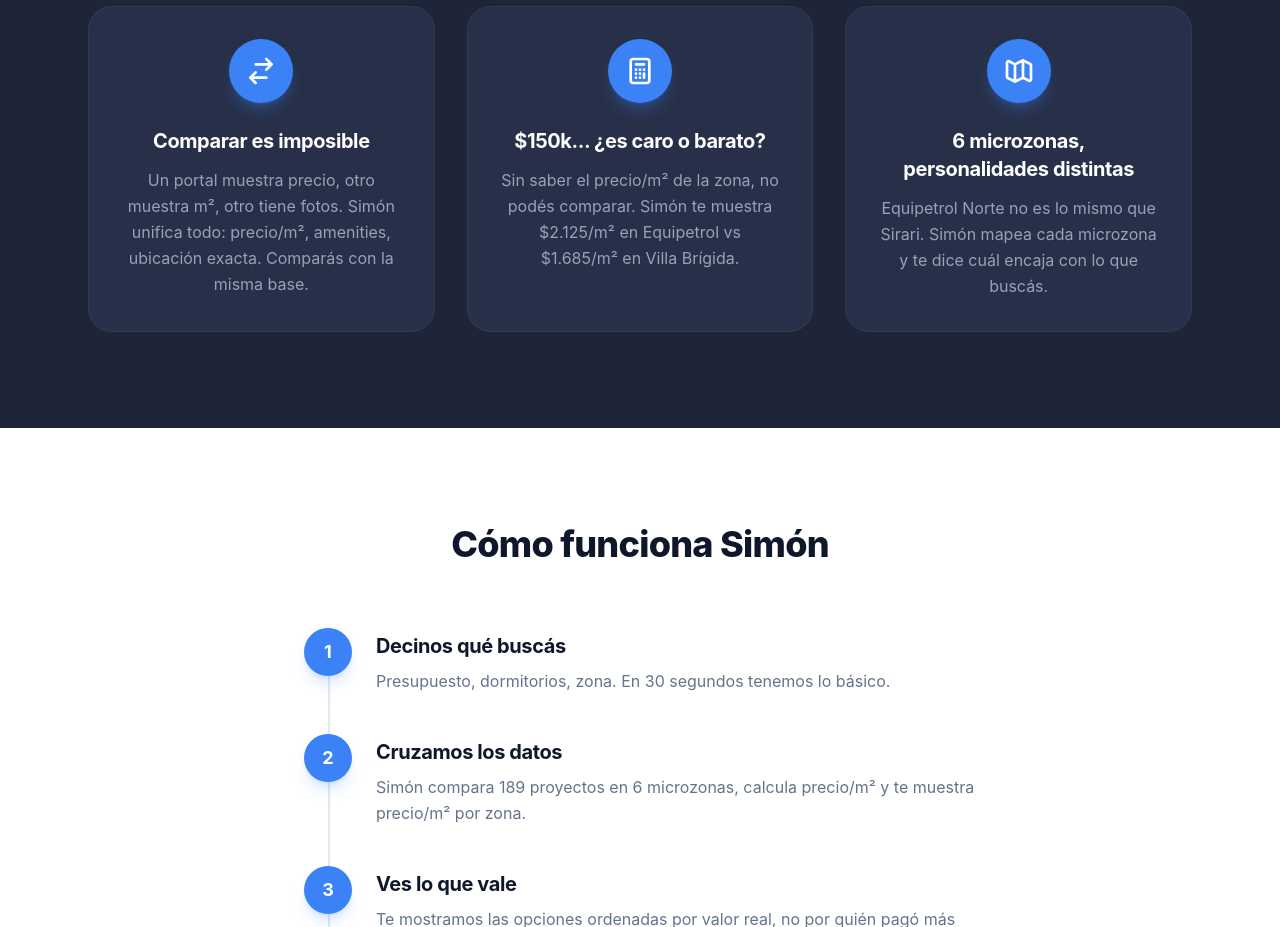
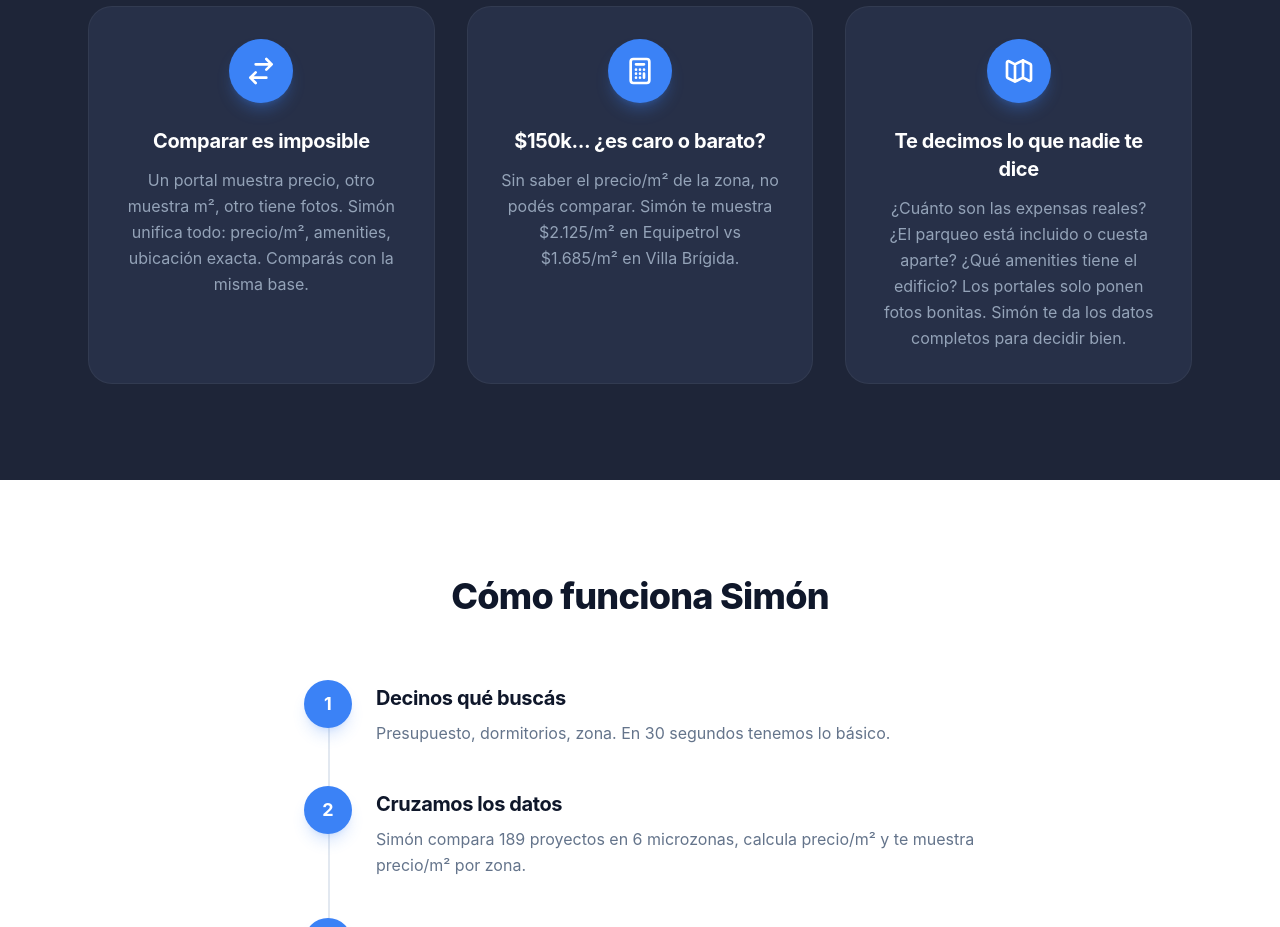
Before and after one commit to luismorigin/sici, a Next.js app in the folder simon-mvp/: page / in a window 1280 px wide. Shown: the part 960-1887 px from the top of the page. Built offline with nearby package versions, Linux system fonts and the light colour scheme; no server answers; the database is empty.

Commit message:
feat(simon): ProblemSection #3 - "Te decimos lo que nadie te dice"
- Pain points concretos: expensas, parqueo, amenities
- Ataca competencia: "portales solo ponen fotos bonitas"
- Propuesta valor: "datos completos para decidir bien"

Co-Authored-By: Claude Opus 4.5 <noreply@anthropic.com>

```diff
--- a/simon-mvp/src/components/landing/ProblemSection.tsx
+++ b/simon-mvp/src/components/landing/ProblemSection.tsx
@@ -25,8 +25,8 @@ const problems = [
         <path strokeLinecap="round" strokeLinejoin="round" strokeWidth={2} d="M9 20l-5.447-2.724A1 1 0 013 16.382V5.618a1 1 0 011.447-.894L9 7m0 13l6-3m-6 3V7m6 10l4.553 2.276A1 1 0 0021 18.382V7.618a1 1 0 00-.553-.894L15 4m0 13V4m0 0L9 7" />
       </svg>
     ),
-    title: '6 microzonas, personalidades distintas',
-    description: 'Equipetrol Norte no es lo mismo que Sirari. Simón mapea cada microzona y te dice cuál encaja con lo que buscás.'
+    title: 'Te decimos lo que nadie te dice',
+    description: '¿Cuánto son las expensas reales? ¿El parqueo está incluido o cuesta aparte? ¿Qué amenities tiene el edificio? Los portales solo ponen fotos bonitas. Simón te da los datos completos para decidir bien.'
   }
 ]
 
```
